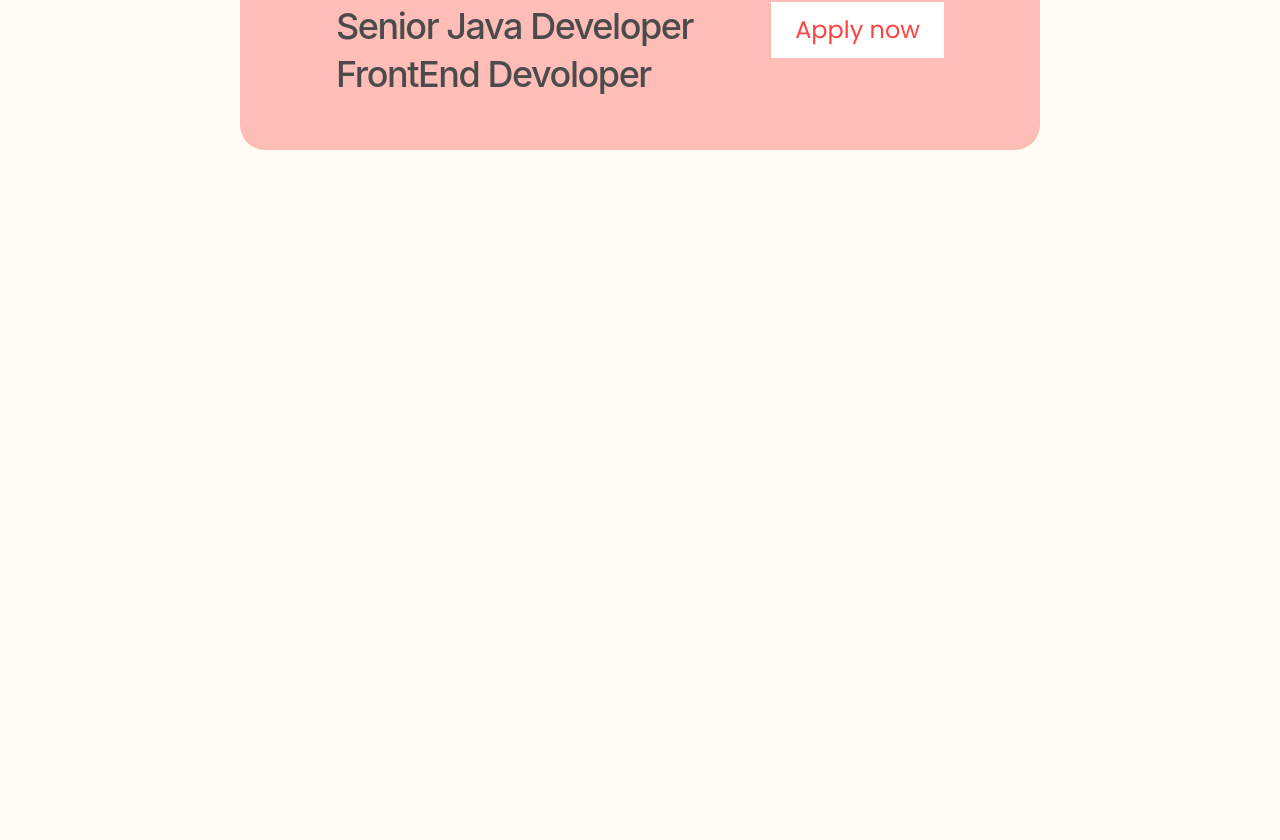
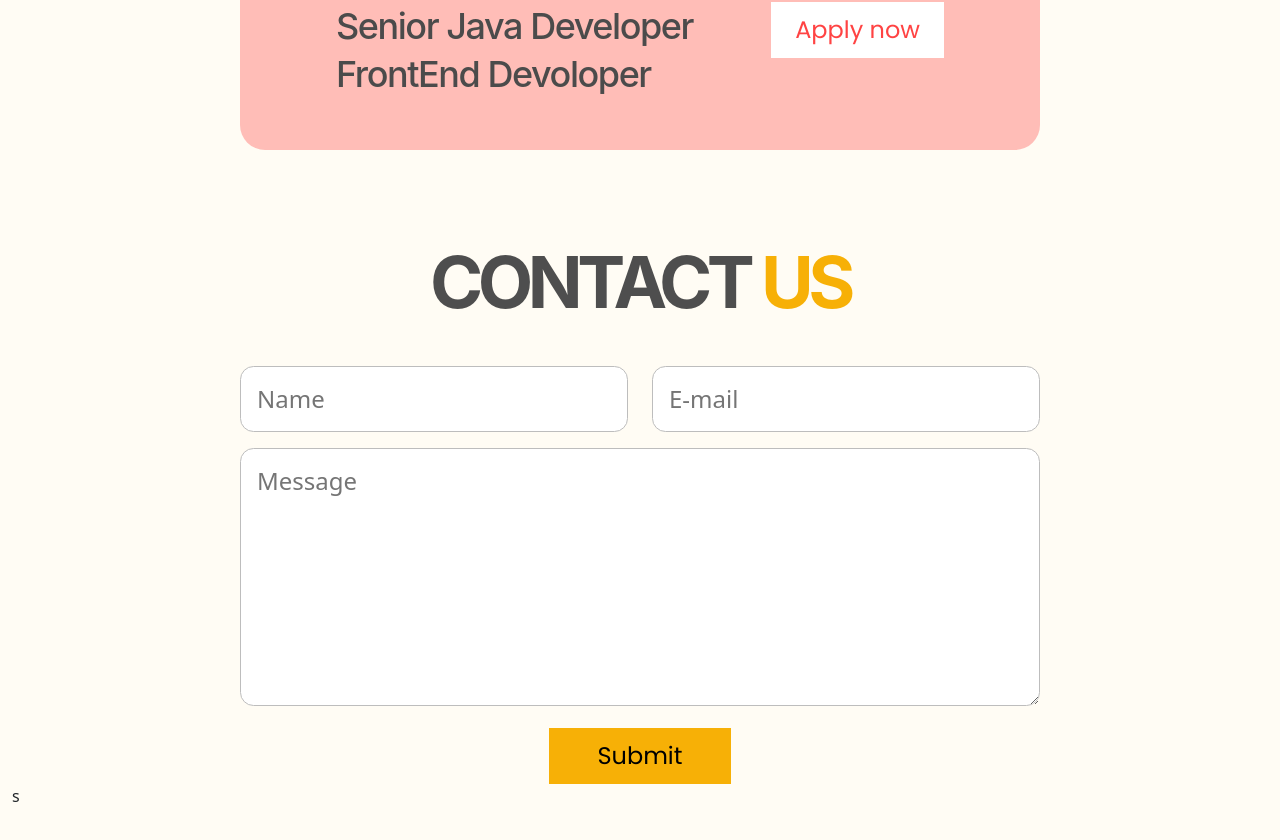
Before and after one commit to leojune12/rayonit-landing-page, a Nuxt app: page / in a window 1280 px wide. Shown: the part 4090-4930 px from the top of the page. Before the commit the page ends 4288 px from the top, so only its background shows below. Built offline with nearby package versions, Linux system fonts and the light colour scheme; a web font is replaced by a local one.

Commit message:
Add contact us section

```diff
--- /dev/null
+++ b/components/ContactUs.vue
@@ -0,0 +1,50 @@
+<template>
+    <div class="container-xxl py-5">
+        <div class="section-title text-center mb-5 text-4xl text-md-5xl text-lg-7xl">
+            CONTACT <span class="ryn-text-primary">US</span>
+        </div>
+        <form action="" class="mx-auto">
+            <div class="row mb-0 mb-md-3">
+                <div class="col-md-6 mb-3 mb-md-0">
+                    <input type="text" name="name" class="ryn-form-input text-md-2xl px-3 py-3 w-100" placeholder="Name">
+                </div>
+                <div class="col-md-6 mb-3 mb-md-0">
+                    <input type="text" name="email" class="ryn-form-input text-md-2xl px-3 py-3 w-100" placeholder="E-mail">
+                </div>
+            </div>
+            <textarea name="message" rows="7" class="ryn-form-input text-md-2xl px-3 py-3 w-100 mb-3" placeholder="Message"></textarea>
+            <div class="d-flex justify-content-center">
+                <button class="ryn-btn-primary px-5">
+                    Submit
+                </button>
+            </div>
+        </form>s
+    </div>
+</template>
+<script>
+export default {
+
+}
+</script>
+<style lang="scss" scoped>
+
+    .section-title {
+        color: #4E4E4E;
+        text-align: center;
+        font-family: SF Pro Text;
+        // font-size: 72px;
+        font-style: normal;
+        font-weight: 700;
+        // line-height: 78.836%; /* 56.762px */
+        letter-spacing: -5.4px;
+    }
+
+    form {
+        max-width: 800px;
+        .ryn-form-input {
+            border-radius: 13.493px;
+            border: 0.75px solid #BDBDBD;
+            background: #FFF;
+        }
+    }
+</style>
--- a/pages/index.vue
+++ b/pages/index.vue
@@ -6,6 +6,7 @@
         <Projects />
         <Team />
         <Hiring />
+        <ContactUs />
     </div>
 </template>
 <script>
```
